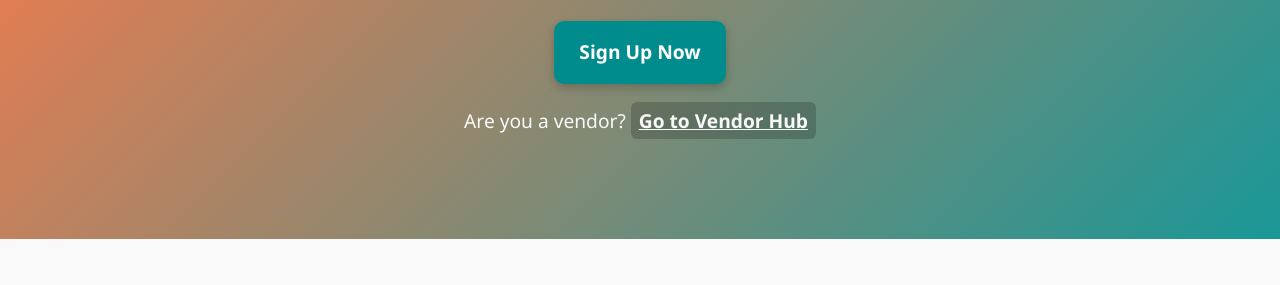
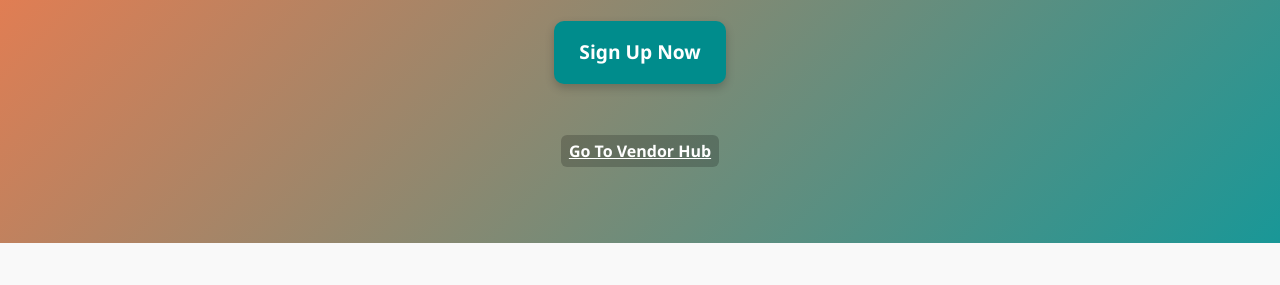
Before and after one commit to designby2sday/Foodtruck-hub, a website: page Truck/index.html in a window 1280 px wide. Shown: the part 330-615 px from the top of the page. Drawn offline with Linux system fonts and the light colour scheme.

Commit message:
added go to vendor line fix

```diff
--- a/Truck/index.html
+++ b/Truck/index.html
@@ -28,8 +28,7 @@
             <h1>Your Next Big Gig Starts Here</h1>
             <p>Join Food Truck Hub HQ and gain instant access to the best events, festivals, and catering gigs near you.</p>
             <a href="signup.html" class="cta-btn">Sign Up Now</a>
-            <p class="vendor-link">Are you a vendor? <a href="https://YOURVENDORDOMAIN.com">Go to Vendor Hub</a></p>
-        </div>
+            <li class="vendor-link"><a href="vendor-hub.html">Go To Vendor Hub</a></li>
     </section>
 
     <!-- ✅ HOW IT WORKS SECTION -->
--- a/Truck/styles/truck.css
+++ b/Truck/styles/truck.css
@@ -817,3 +817,7 @@ footer {
 .cancel-btn:hover {
     background: #bbb;
 }
+.vendor-link {
+   flex-basis: 100%; /* forces it to span full width */
+   text-align: center;
+}
```
